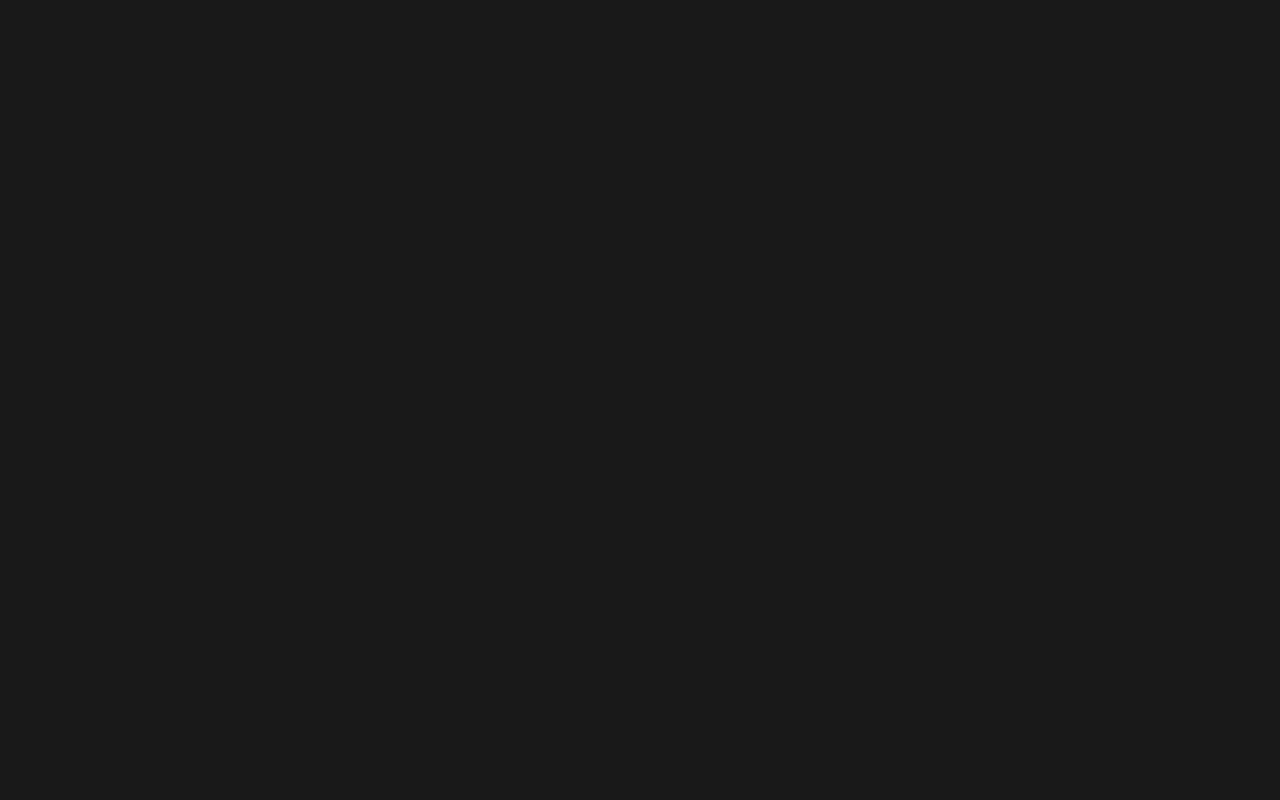
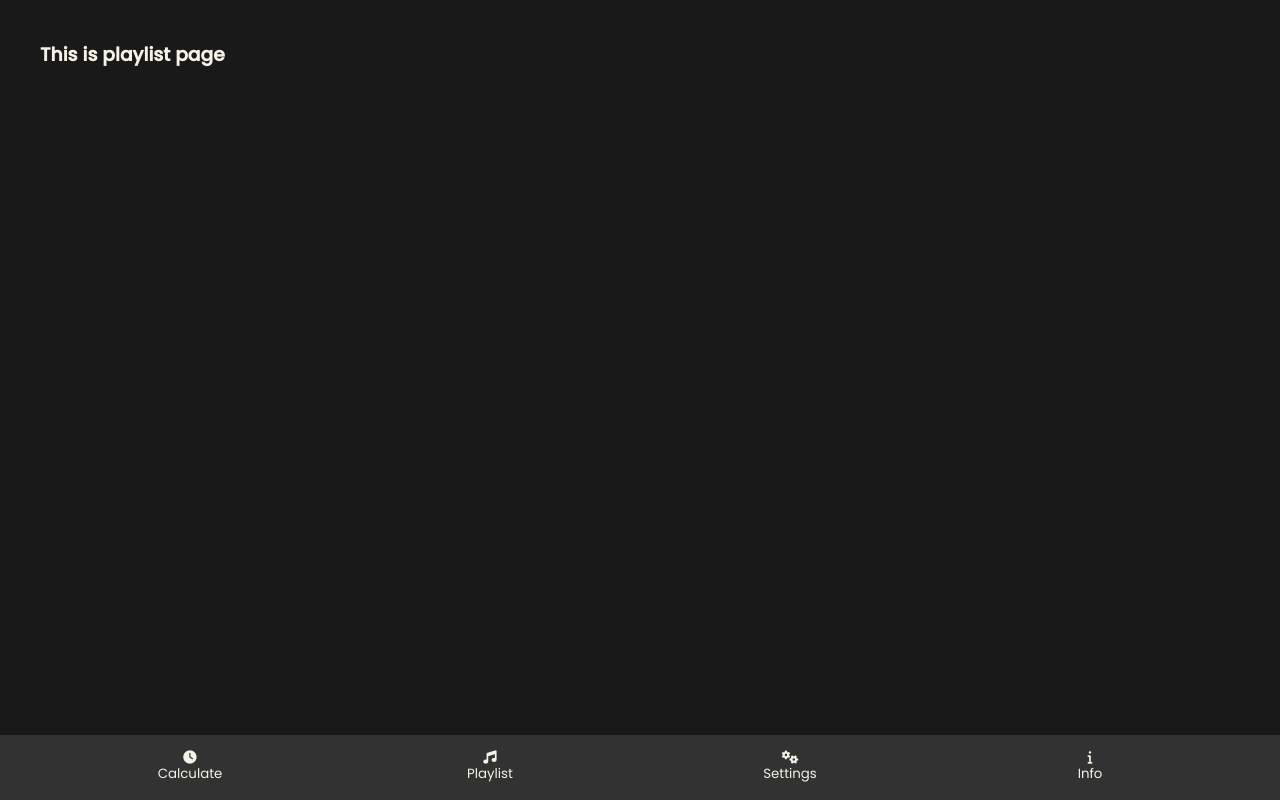
Before and after one commit to lxsca00/sleepy-tracker, a React (Create React App) app: page /playlist in a window 1280 px wide. Before the commit this address had no page. Built offline with nearby package versions, Linux system fonts and the light colour scheme; a web font is replaced by a local one.

Commit message:
playlist view

```diff
--- a/src/App.js
+++ b/src/App.js
@@ -3,6 +3,7 @@ import { BrowserRouter, Route, Routes } from "react-router-dom";
 import { Calculate } from "./views/Calculate";
 import { Info } from "./views/Info";
 import { Login } from "./views/Login";
+import { Playlist } from "./views/Playlist";
 import { Register } from "./views/Register";
 import { Settings } from "./views/Settings";
 import { Successful } from "./views/Successful";
@@ -55,6 +56,7 @@ function App() {
         <Route path="successful" element={<Successful/>}/>
         <Route path="login" element={<Login/>}/>
         <Route path="information" element={<Info />} />
+        <Route path="playlist" element={<Playlist />} />
         <Route path="settings" element={<Settings/>} />
         <Route path="calculate" element={<Calculate/>} />
       </Routes>
--- /dev/null
+++ b/src/views/Playlist/index.js
@@ -0,0 +1,13 @@
+import React from "react";
+import { NavBar } from "../../components/NavBar";
+
+const Playlist = () => {
+  return (
+    <section>
+      <h3>This is playlist page</h3>
+      <NavBar/>
+    </section>
+  );
+};
+
+export { Playlist };
```
